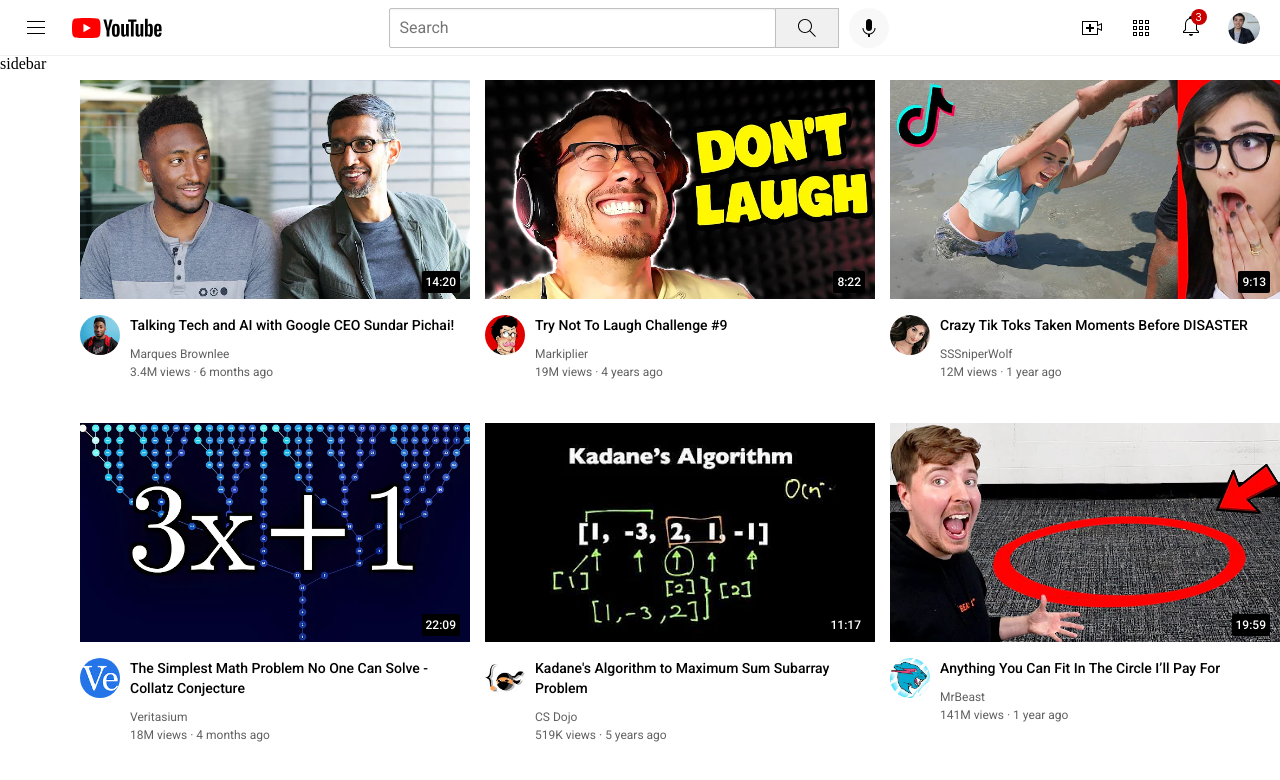
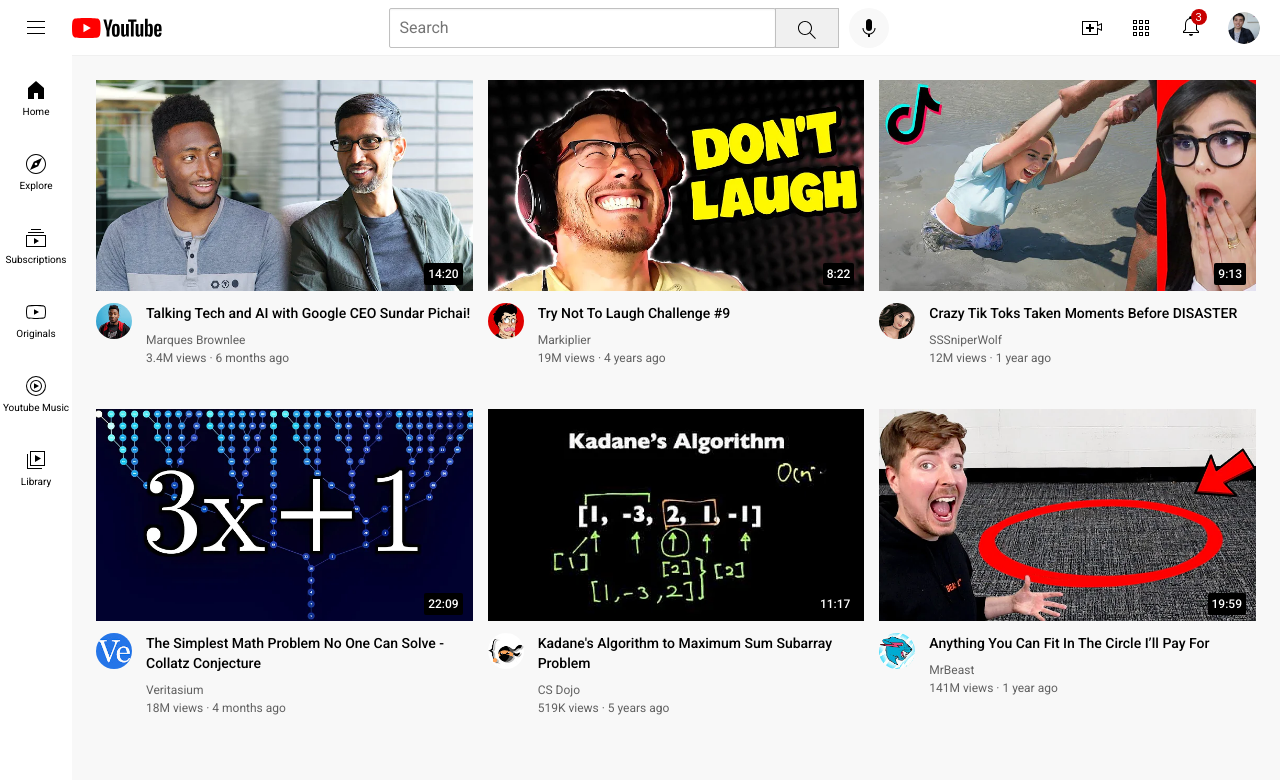
Before and after one commit to luxiaotong/frontend_practice, a plain HTML site: page html-css-course/youtube.html in a window 1280 px wide. Drawn offline with Linux system fonts and the light colour scheme.

Commit message:
html-css-course lesson 16

```diff
--- a/html-css-course/styles/general.css
+++ b/html-css-course/styles/general.css
@@ -1,7 +1,9 @@
 body {
     margin: 0;
     padding-top: 80px;
-    padding-left: 80px;
+    padding-left: 96px;
+    padding-right: 24px;
+    background-color: rgb(248, 248, 248);
 }
 
 p {
--- a/html-css-course/styles/header.css
+++ b/html-css-course/styles/header.css
@@ -71,9 +71,46 @@
     margin-right: 10px;
 }
 
+.search-button,
+.voice-search-button,
+.upload-icon-container {
+    display: flex;
+    justify-content: center;
+    align-items: center;
+
+    position: relative;
+}
+
 .search-icon {
     height: 24px;
     margin-top: 4px;
+}
+
+.search-button .tooltip,
+.voice-search-button .tooltip,
+.upload-icon-container .tooltip {
+    position: absolute;
+    bottom: -30px;
+
+    background-color: gray;
+    color: white;
+    padding-top: 4px;
+    padding-bottom: 4px;
+    padding-left: 8px;
+    padding-right: 8px;
+    border-radius: 2px;
+    font-size: 12px;
+    font-family: Roboto, Arial;
+    opacity: 0;
+    transition: opacity 0.15s;
+    pointer-events: none;
+    white-space: nowrap;
+}
+
+.search-button:hover .tooltip,
+.voice-search-button:hover .tooltip,
+.upload-icon-container:hover .tooltip {
+    opacity: 1;
 }
 
 .voice-search-button {
@@ -86,7 +123,6 @@
 
 .voice-search-icon {
     height: 24px;
-    margin-top: 4px;
 }
 
 .right-section {
--- a/html-css-course/styles/sidebar.css
+++ b/html-css-course/styles/sidebar.css
@@ -5,4 +5,29 @@
     bottom: 0;
     width: 72px;
     background-color: white;
+    z-index: 200;
+    padding-top: 5px;
 }
+
+.sidebar-link {
+    height: 74px;
+    display: flex;
+    justify-content: center;
+    align-items: center;
+    flex-direction: column;
+    cursor: pointer;
+}
+
+.sidebar-link:hover {
+    background-color: rgb(235, 235, 235);
+}
+
+.sidebar-link img {
+    height: 24px;
+    margin-bottom: 4px;
+}
+
+.sidebar-link div {
+    font-family: Roboto, Arial;
+    font-size: 10px;
+}
--- a/html-css-course/styles/video.css
+++ b/html-css-course/styles/video.css
@@ -14,7 +14,7 @@
 
 
 .thumbnail-row {
-    margin-bottom: 12px;
+    margin-bottom: 8px;
     position: relative;
 }
 
@@ -46,8 +46,8 @@
 }
 
 .profile-picture {
-    width: 40px;
-    border-radius: 100px;
+    width: 36px;
+    border-radius: 20px;
 }
 
 .video-info {
@@ -58,7 +58,7 @@
     font-size: 14px;
     font-weight: 500;
     line-height: 20px;
-    margin-bottom: 12px;
+    margin-bottom: 10px;
 }
 
 .video-author,
--- a/html-css-course/youtube.html
+++ b/html-css-course/youtube.html
@@ -24,13 +24,18 @@
             <input class="search-bar" type="text" placeholder="Search">
             <button class="search-button">
                 <img class="search-icon" src="icons/search.svg">
+                <div class="tooltip">Search</div>
             </button>
             <button class="voice-search-button">
                 <img class="voice-search-icon" src="icons/voice-search-icon.svg">
+                <div class="tooltip">Search with your voice</div>
             </button>
         </div>
         <div class="right-section">
-            <img class="upload-icon" src="icons/upload.svg">
+            <div class="upload-icon-container">
+                <img class="upload-icon" src="icons/upload.svg">
+                <div class="tooltip">Create</div>
+            </div>
             <img class="youtube-apps-icon" src="icons/youtube-apps.svg">
             <div class="notifications-icon-container">
                 <img class="notifications-icon" src="icons/notifications.svg">
@@ -41,7 +46,30 @@
     </div>
 
     <div class="sidebar">
-        sidebar
+        <div class="sidebar-link">
+            <img src="icons/home.svg">
+            <div>Home</div>
+        </div>
+        <div class="sidebar-link">
+            <img src="icons/explore.svg">
+            <div>Explore</div>
+        </div>
+        <div class="sidebar-link">
+            <img src="icons/subscriptions.svg">
+            <div>Subscriptions</div>
+        </div>
+        <div class="sidebar-link">
+            <img src="icons/originals.svg">
+            <div>Originals</div>
+        </div>
+        <div class="sidebar-link">
+            <img src="icons/youtube-music.svg">
+            <div>Youtube Music</div>
+        </div>
+        <div class="sidebar-link">
+            <img src="icons/library.svg">
+            <div>Library</div>
+        </div>
     </div>
 
     <div class="video-grid">
```
Also changed, not shown: html-css-course/icons/explore.svg (added), html-css-course/icons/home.svg (added), html-css-course/icons/library.svg (added), html-css-course/icons/originals.svg (added), html-css-course/icons/subscriptions.svg (added), html-css-course/icons/youtube-music.svg (added).
